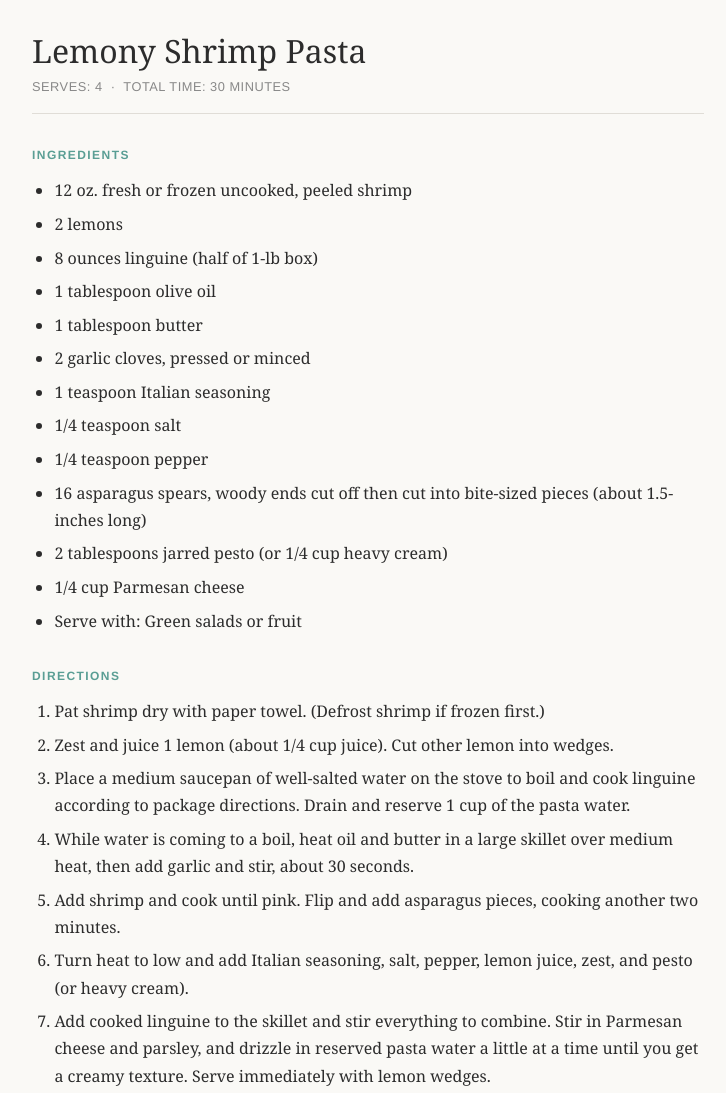
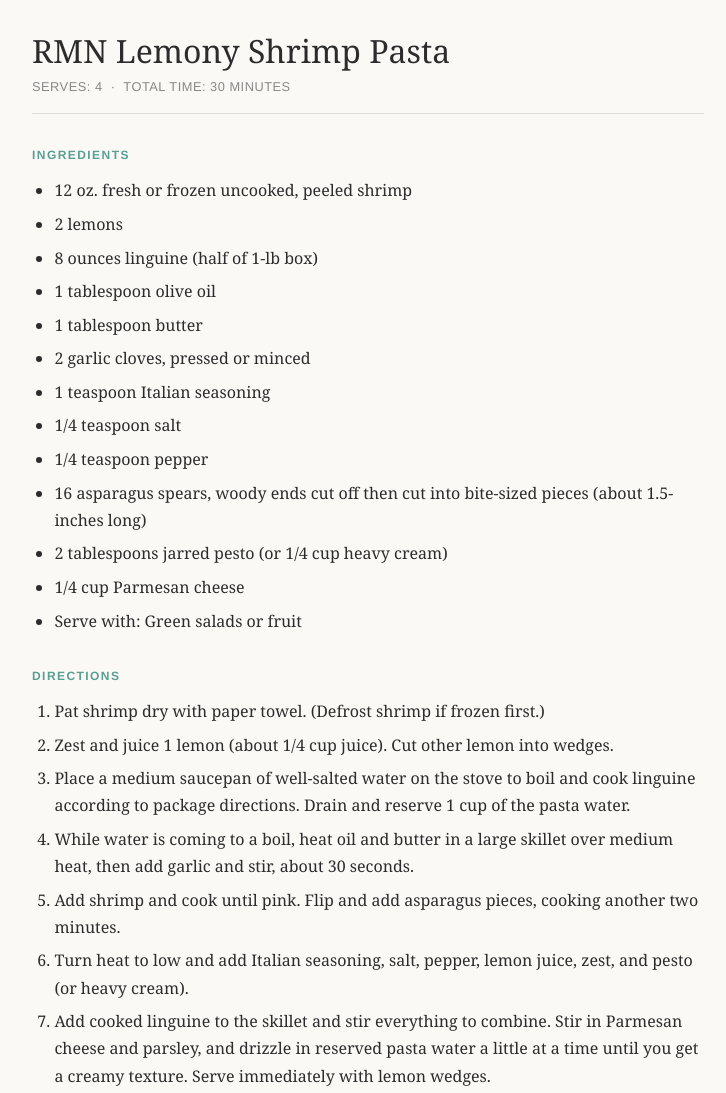
Before and after one commit to nataliemarta/my-recipes, a plain HTML site: page lemony-shrimp-pasta.html in a window 1280 px wide. Shown: the top 1093 px of the page, without its empty margins (272-998 px from the left). Drawn offline with Linux system fonts and the light colour scheme.

Commit message:
Add lemony-shrimp-pasta.html

```diff
--- a/lemony-shrimp-pasta.html
+++ b/lemony-shrimp-pasta.html
@@ -3,7 +3,7 @@
 <head>
     <meta charset="UTF-8">
     <meta name="viewport" content="width=device-width, initial-scale=1.0">
-    <title>Lemony Shrimp Pasta</title>
+    <title>RMN Lemony Shrimp Pasta</title>
     <style>
         * { box-sizing: border-box; margin: 0; padding: 0; }
         body {
@@ -64,7 +64,7 @@
     </style>
 </head>
 <body>
-    <h1>Lemony Shrimp Pasta</h1>
+    <h1>RMN Lemony Shrimp Pasta</h1>
     <p class="meta">Serves: 4 &nbsp;·&nbsp; Total Time: 30 minutes</p>
 
     <h2>Ingredients</h2>
```
